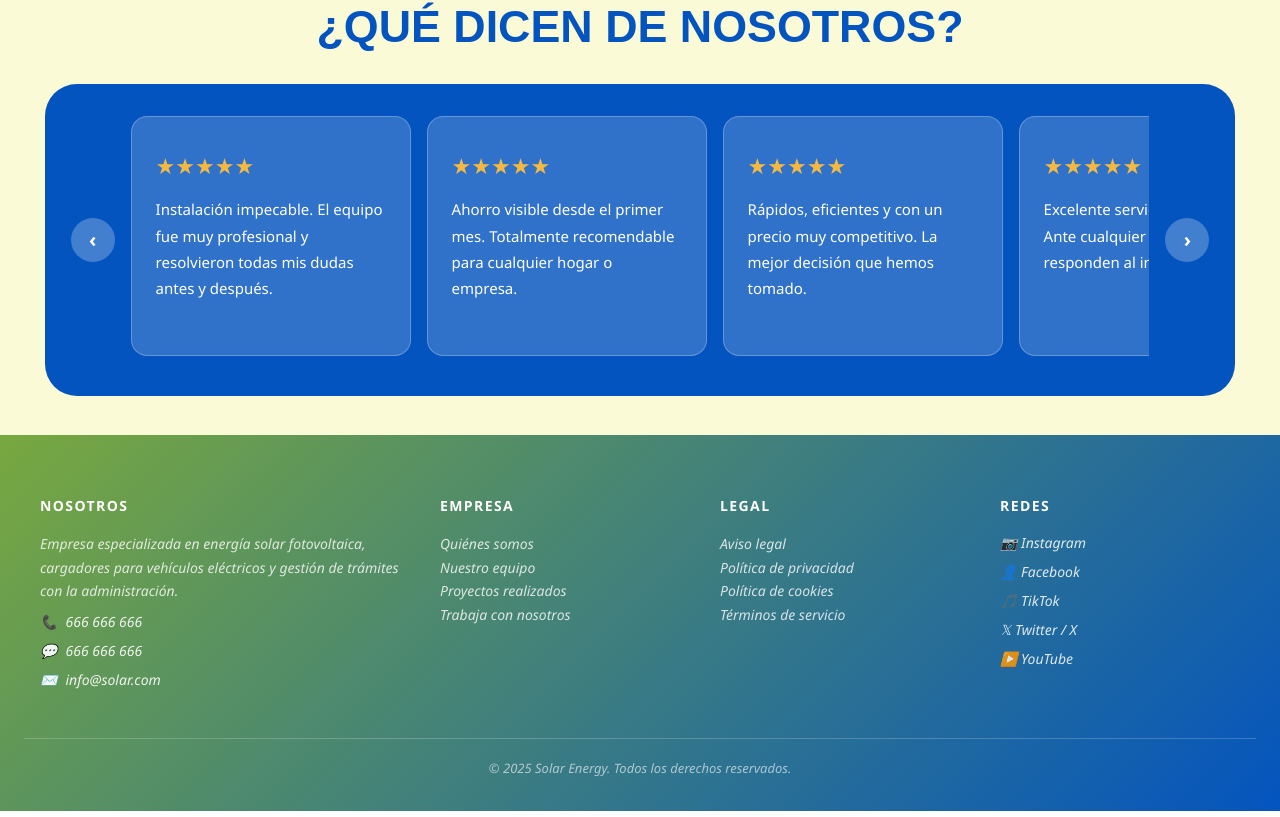
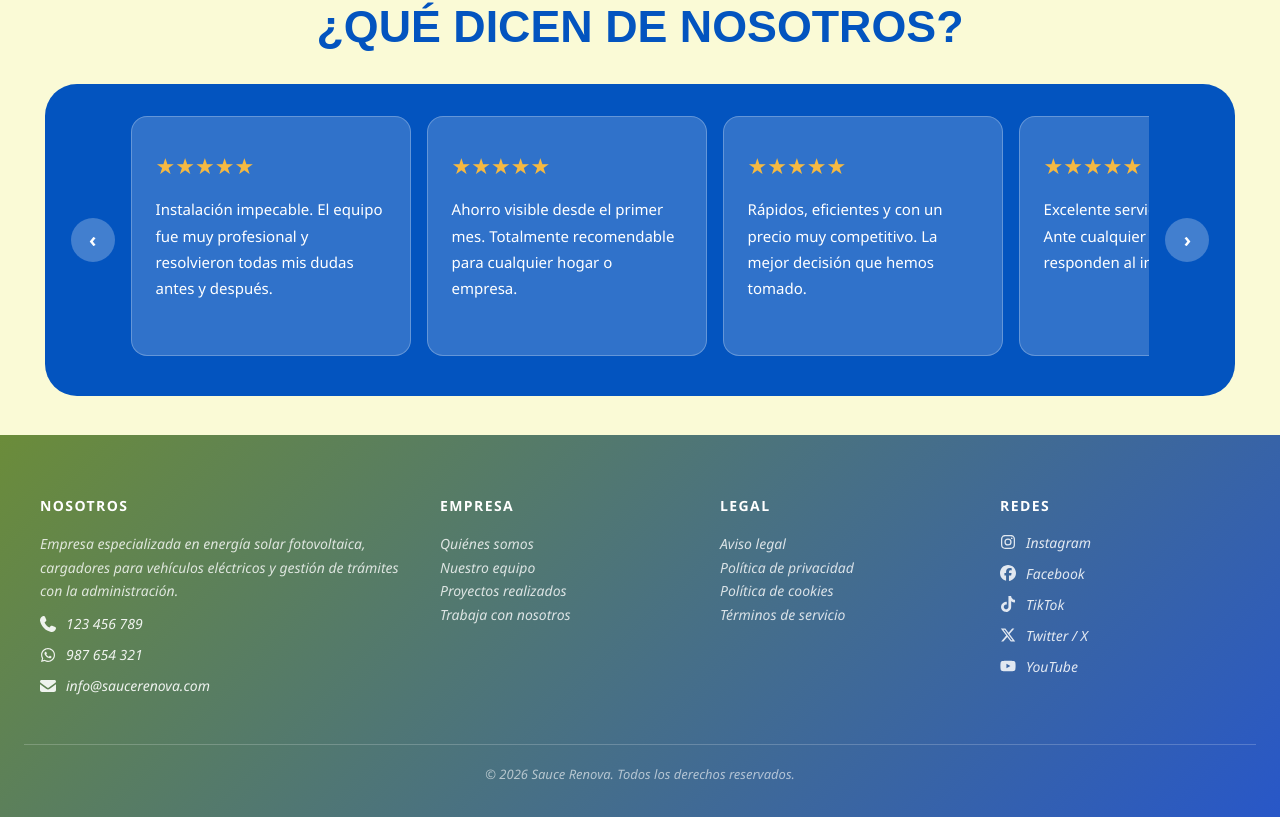
Before and after one commit to Sauce-Renova/SauceRenovaWeb, a Next.js app in the folder sauce-renova-web/: page / in a window 1280 px wide. Shown: the part 2453-3270 px from the top of the page. Built offline with nearby package versions, Linux system fonts and the light colour scheme; a web font is replaced by a local one.

Commit message:
footer uses font awesome for icons

```diff
--- a/sauce-renova-web/components/Footer.tsx
+++ b/sauce-renova-web/components/Footer.tsx
@@ -1,5 +1,16 @@
+"use client";
+
+import { useTheme } from "@/context/ThemeContext";
+import { FontAwesomeIcon } from "@fortawesome/react-fontawesome";
+import { faPhone, faEnvelope } from "@fortawesome/free-solid-svg-icons";
+import { faWhatsapp, faInstagram, faFacebook, faTiktok, faXTwitter, faYoutube } from "@fortawesome/free-brands-svg-icons";
+
 export default function Footer() {
-  const bgFooter = "linear-gradient(135deg, #78a83f 0%, #0354bf 100%)";
+  const { isDark } = useTheme();
+
+  const footerBg = isDark
+    ? "linear-gradient(135deg, #0d1520 0%, #2857c8 100%)"
+    : "linear-gradient(135deg, #6b8c3a 0%, #2857c8 100%)";
 
   const columns = [
     {
@@ -10,12 +21,13 @@ export default function Footer() {
             Empresa especializada en energía solar fotovoltaica, cargadores para vehículos eléctricos y gestión de trámites con la administración.
           </p>
           {[
-            { icon: "📞", text: "666 666 666" },
-            { icon: "💬", text: "666 666 666" },
-            { icon: "✉️", text: "info@solar.com" },
+            { icon: faPhone, text: "123 456 789" },
+            { icon: faWhatsapp, text: "987 654 321" },
+            { icon: faEnvelope, text: "info@saucerenova.com" },
           ].map((c, i) => (
-            <div key={i} style={{ display: "flex", alignItems: "center", gap: 8, color: "rgba(255,255,255,0.9)", fontSize: 14, fontStyle: "italic", marginTop: 8 }}>
-              {c.icon} <span>{c.text}</span>
+            <div key={i} style={{ display: "flex", alignItems: "center", gap: 10, color: "rgba(255,255,255,0.9)", fontSize: 14, fontStyle: "italic", marginTop: 10 }}>
+              <FontAwesomeIcon icon={c.icon} style={{ width: 16, height: 16 }} />
+              <span>{c.text}</span>
             </div>
           ))}
         </>
@@ -40,10 +52,17 @@ export default function Footer() {
     {
       heading: "Redes",
       content: (
-        <div style={{ display: "flex", flexDirection: "column", gap: 8 }}>
-          {["📷 Instagram", "👤 Facebook", "🎵 TikTok", "𝕏 Twitter / X", "▶️ YouTube"].map((s, i) => (
-            <div key={i} style={{ display: "flex", alignItems: "center", gap: 8, color: "rgba(255,255,255,0.85)", fontSize: 14, fontStyle: "italic", cursor: "pointer" }}>
-              {s}
+        <div style={{ display: "flex", flexDirection: "column", gap: 10 }}>
+          {[
+            { icon: faInstagram, label: "Instagram" },
+            { icon: faFacebook, label: "Facebook" },
+            { icon: faTiktok, label: "TikTok" },
+            { icon: faXTwitter, label: "Twitter / X" },
+            { icon: faYoutube, label: "YouTube" },
+          ].map((s, i) => (
+            <div key={i} style={{ display: "flex", alignItems: "center", gap: 10, color: "rgba(255,255,255,0.85)", fontSize: 14, fontStyle: "italic", cursor: "pointer" }}>
+              <FontAwesomeIcon icon={s.icon} style={{ width: 16, height: 16 }} />
+              <span>{s.label}</span>
             </div>
           ))}
         </div>
@@ -52,7 +71,7 @@ export default function Footer() {
   ];
 
   return (
-    <footer style={{ background: bgFooter, padding: "60px 24px 32px" }} id="contacto">
+    <footer style={{ background: footerBg, padding: "60px 24px 32px", transition: "background 0.4s" }} id="contacto">
       <div style={{
         maxWidth: 1200,
         margin: "0 auto",
@@ -86,7 +105,7 @@ export default function Footer() {
         fontStyle: "italic",
         textAlign: "center",
       }}>
-        © 2025 Solar Energy. Todos los derechos reservados.
+        © 2026 Sauce Renova. Todos los derechos reservados.
       </p>
     </footer>
   );
--- a/sauce-renova-web/package.json
+++ b/sauce-renova-web/package.json
@@ -9,6 +9,10 @@
     "lint": "eslint"
   },
   "dependencies": {
+    "@fortawesome/fontawesome-svg-core": "^7.3.1",
+    "@fortawesome/free-brands-svg-icons": "^7.3.1",
+    "@fortawesome/free-solid-svg-icons": "^7.3.1",
+    "@fortawesome/react-fontawesome": "^3.4.0",
     "next": "16.2.9",
     "react": "19.2.4",
     "react-dom": "19.2.4",
```
Also changed, not shown: 1 other file (tests, documents, lock files or other folders).
